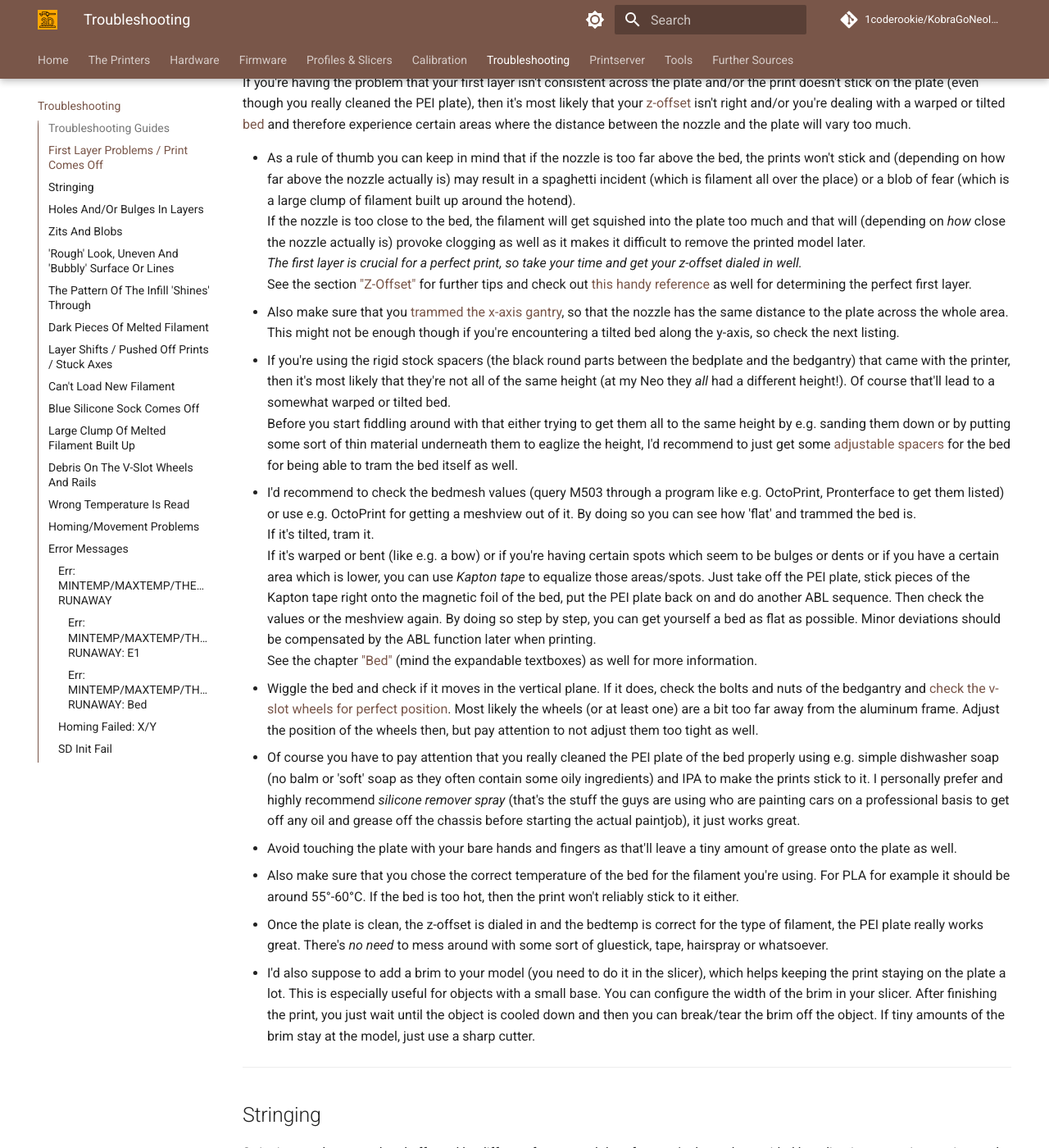
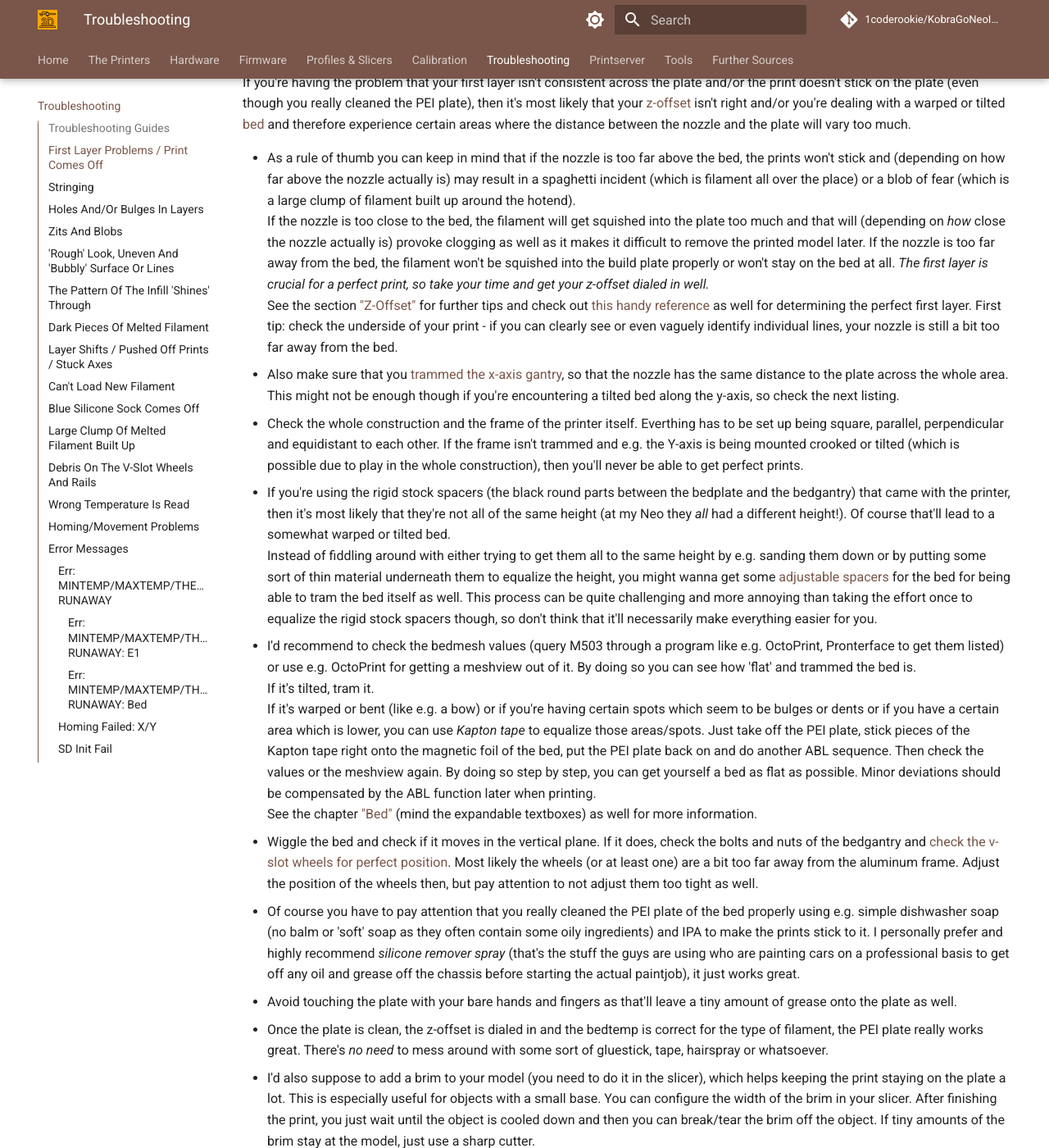
Before and after one commit to 1coderookie/KobraGoNeoInsights, an MkDocs documentation site: the page built from docs/troubleshooting.md, in a window 1280 px wide and 1400 px high, scrolled down 794 px. Shown: the whole window at 82% size. Built offline with MkDocs 1.6.1 and Material for MkDocs 9.7.7, drawn with Linux system fonts in a browser that asks for light colours; comment, search, counter and statistics services are not loaded; some of the changed text lies outside the part shown.

Commit message:
Update troubleshooting.md

```diff
--- a/docs/troubleshooting.md
+++ b/docs/troubleshooting.md
@@ -28,11 +28,14 @@ If you're having the problem that your first layer isn't consistent across the p
 
 - As a rule of thumb you can keep in mind that if the nozzle is too far above the bed, the prints won't stick and (depending on how far above the nozzle actually is) may result in a spaghetti incident (which is filament all over the place) or a blob of fear (which is a large clump of filament built up around the hotend).
   If the nozzle is too close to the bed, the filament will get squished into the plate too much and that will (depending on *how* close the nozzle actually is) provoke clogging as well as it makes it difficult to remove the printed model later.
+  If the nozzle is too far away from the bed, the filament won't be squished into the build plate properly or won't stay on the bed at all.
   *The first layer is crucial for a perfect print, so take your time and get your z-offset dialed in well.*
   See the section ["Z-Offset"](calibration.md#z-offset) for further tips and check out [this handy reference](https://i.imgur.com/hIcGr8U.png) as well for determining the perfect first layer.
+  First tip: check the underside of your print - if you can clearly see or even vaguely identify individual lines, your nozzle is still a bit too far away from the bed.
 - Also make sure that you [trammed the x-axis gantry](hardware/axes.md#tramming-the-x-axis-gantry), so that the nozzle has the same distance to the plate across the whole area. This might not be enough though if you're encountering a tilted bed along the y-axis, so check the next listing.
+- Check the whole construction and the frame of the printer itself. Everthing has to be set up being square, parallel, perpendicular and equidistant to each other. If the frame isn't trammed and e.g. the Y-axis is being mounted crooked or tilted (which is possible due to play in the whole construction), then you'll never be able to get perfect prints.
 - If you're using the rigid stock spacers (the black round parts between the bedplate and the bedgantry) that came with the printer, then it's most likely that they're not all of the same height (at my Neo they *all* had a different height!). Of course that'll lead to a somewhat warped or tilted bed.
-  Before you start fiddling around with that either trying to get them all to the same height by e.g. sanding them down or by putting some sort of thin material underneath them to eaglize the height, I'd recommend to just get some [adjustable spacers](hardware/bed.md#different-spacers) for the bed for being able to tram the bed itself as well.
+  Instead of fiddling around with either trying to get them all to the same height by e.g. sanding them down or by putting some sort of thin material underneath them to equalize the height, you might wanna get some [adjustable spacers](hardware/bed.md#different-spacers) for the bed for being able to tram the bed itself as well. This process can be quite challenging and more annoying than taking the effort once to equalize the rigid stock spacers though, so don't think that it'll necessarily make everything easier for you.
 - I'd recommend to check the bedmesh values (query M503 through a program like e.g. OctoPrint, Pronterface to get them listed) or use e.g. OctoPrint for getting a meshview out of it. By doing so you can see how 'flat' and trammed the bed is.
   If it's tilted, tram it.
   If it's warped or bent (like e.g. a bow) or if you're having certain spots which seem to be bulges or dents or if you have a certain area which is lower, you can use *Kapton tape* to equalize those areas/spots. Just take off the PEI plate, stick pieces of the Kapton tape right onto the magnetic foil of the bed, put the PEI plate back on and do another ABL sequence. Then check the values or the meshview again. By doing so step by step, you can get yourself a bed as flat as possible. Minor deviations should be compensated by the ABL function later when printing.
@@ -40,9 +43,10 @@ If you're having the problem that your first layer isn't consistent across the p
 - Wiggle the bed and check if it moves in the vertical plane. If it does, check the bolts and nuts of the bedgantry and [check the v-slot wheels for perfect position](hardware/axes.md#v-slot-wheels-position_2). Most likely the wheels (or at least one) are a bit too far away from the aluminum frame. Adjust the position of the wheels then, but pay attention to not adjust them too tight as well.
 - Of course you have to pay attention that you really cleaned the PEI plate of the bed properly using e.g. simple dishwasher soap (no balm or 'soft' soap as they often contain some oily ingredients) and IPA to make the prints stick to it. I personally prefer and highly recommend *silicone remover spray* (that's the stuff the guys are using who are painting cars on a professional basis to get off any oil and grease off the chassis before starting the actual paintjob), it just works great.
 - Avoid touching the plate with your bare hands and fingers as that'll leave a tiny amount of grease onto the plate as well.
-- Also make sure that you chose the correct temperature of the bed for the filament you're using. For PLA for example it should be around 55°-60°C. If the bed is too hot, then the print won't reliably stick to it either.
 - Once the plate is clean, the z-offset is dialed in and the bedtemp is correct for the type of filament, the PEI plate really works great. There's *no need* to mess around with some sort of gluestick, tape, hairspray or whatsoever.
 - I'd also suppose to add a brim to your model (you need to do it in the slicer), which helps keeping the print staying on the plate a lot. This is especially useful for objects with a small base. You can configure the width of the brim in your slicer. After finishing the print, you just wait until the object is cooled down and then you can break/tear the brim off the object. If tiny amounts of the brim stay at the model, just use a sharp cutter.
+- Also make sure that you chose the correct temperature of the bed for the filament you're using. For PLA for example it should be around 55°-60°C, PETG sticks best in my case at 80°C. If the bed is too hot, then the print won't reliably stick to it either.
+- Turn off the part cooling fan when printing the first (few) layer(s) and use the correct fanspeed depending on your filament (e.g.: PLA needs a lot of cooling, PETG needs usually less cooling).
 
 ---
 
```
